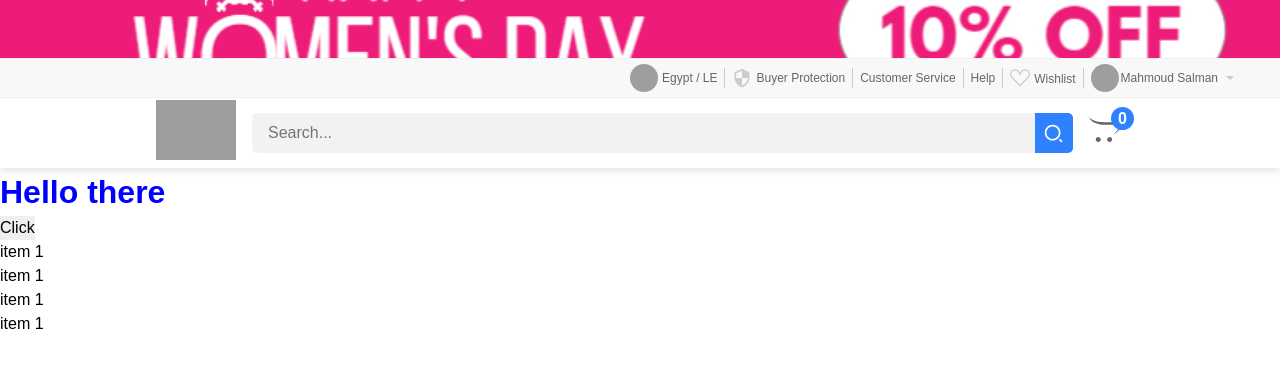
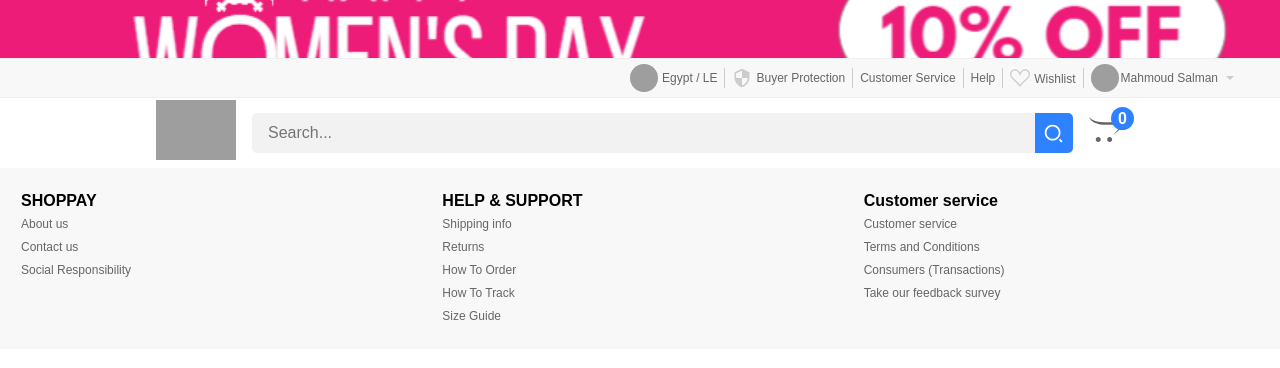
Before and after one commit to mahmoud9088/my-shop, a Next.js app: page / in a window 1280 px wide. Shown: the top 368 px of the page. Built offline with nearby package versions, Linux system fonts and the light colour scheme; grey boxes are pictures that could not be loaded.

Commit message:
links section in footer has been completed

```diff
--- /dev/null
+++ b/components/footer/Links.js
@@ -0,0 +1,88 @@
+import React from 'react'
+import styles from './styles.module.scss'
+import Link from 'next/link'
+
+const footerLinks = [
+  {
+    heading: 'SHOPPAY',
+    links: [
+      {
+        name: 'About us',
+        link: '/about-us',
+      },
+      {
+        name: 'Contact us',
+        link: '/contact-us',
+      },
+      {
+        name: 'Social Responsibility',
+        link: '/social-responsibility',
+      },
+    ],
+  },
+  {
+    heading: 'HELP & SUPPORT',
+    links: [
+      {
+        name: 'Shipping info',
+        link: '/shipping-info',
+      },
+      {
+        name: 'Returns',
+        link: '/returns',
+      },
+      {
+        name: 'How To Order',
+        link: '/how-to-order',
+      },
+      {
+        name: 'How To Track',
+        link: '/how-to-track',
+      },
+      {
+        name: 'Size Guide',
+        link: '/size-guide',
+      },
+    ],
+  },
+  {
+    heading: 'Customer service',
+    links: [
+      {
+        name: 'Customer service',
+        link: '/customer-service',
+      },
+      {
+        name: 'Terms and Conditions',
+        link: '/terms-and-conditions',
+      },
+      {
+        name: 'Consumers (Transactions)',
+        link: '/consumer',
+      },
+      {
+        name: 'Take our feedback survey',
+        link: '/take-our-feedback-survey',
+      },
+    ],
+  },
+]
+
+const Links = () => {
+  return (
+    <div className={styles.footer__links}>
+      {footerLinks.map(({ heading, links }, index) => (
+        <ul key={index}>
+          <b>{heading}</b>
+          {links.map(({ name, link }, index) => (
+            <li key={index}>
+              <Link href={link}>{name}</Link>
+            </li>
+          ))}
+        </ul>
+      ))}
+    </div>
+  )
+}
+
+export default Links
--- a/components/footer/index.js
+++ b/components/footer/index.js
@@ -0,0 +1,15 @@
+import React from 'react'
+import styles from './styles.module.scss'
+import Links from './Links'
+
+const Footer = () => {
+  return (
+    <footer className={styles.footer}>
+      <div className={styles.footer__container}>
+        <Links />
+      </div>
+    </footer>
+  )
+}
+
+export default Footer
--- /dev/null
+++ b/components/footer/styles.module.scss
@@ -0,0 +1,29 @@
+.footer {
+    background-color: #f8f8f8;
+    &__container {
+        position: relative;
+        width: 100%;
+        display: grid;
+        gap: 3rem;
+        padding: 1rem;
+    }
+    &__links {
+        display: grid;
+        grid-template-columns: repeat(3 , 1fr);
+        gap: 1rem;
+
+        ul {
+            padding: 5px;
+            li {
+                font-size: 12px;
+                a {
+                    color: #666;
+                    line-height: 23px;
+                    &:hover {
+                        text-decoration: underline;
+                    }
+                }
+            }
+        }
+    }
+}
--- a/pages/index.js
+++ b/pages/index.js
@@ -3,6 +3,7 @@ import Image from 'next/image'
 import { Inter } from 'next/font/google'
 import styles from '@/styles/Home.module.scss'
 import Header from '@/components/header'
+import Footer from '@/components/footer'
 
 const inter = Inter({ subsets: ['latin'] })
 
@@ -10,16 +11,7 @@ export default function Home() {
   return (
     <>
       <Header />
-
-      <h1 className={styles.text}>Hello there</h1>
-      <button>Click</button>
-
-      <ul>
-        <li>item 1</li>
-        <li>item 1</li>
-        <li>item 1</li>
-        <li>item 1</li>
-      </ul>
+      <Footer />
     </>
   )
 }
```
